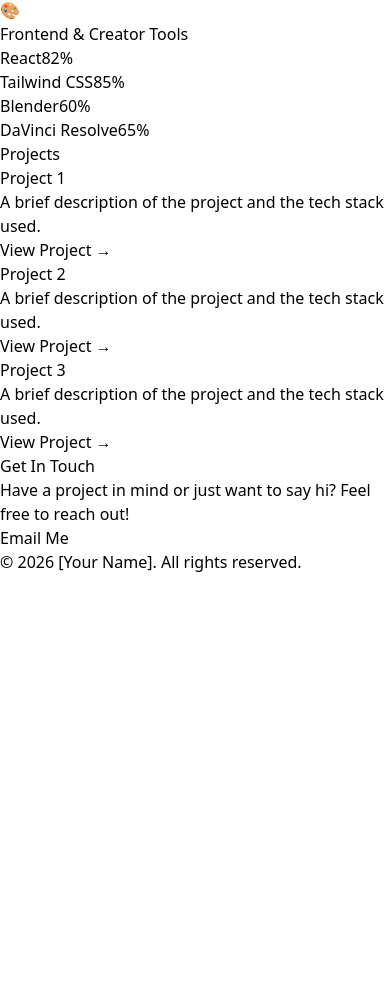
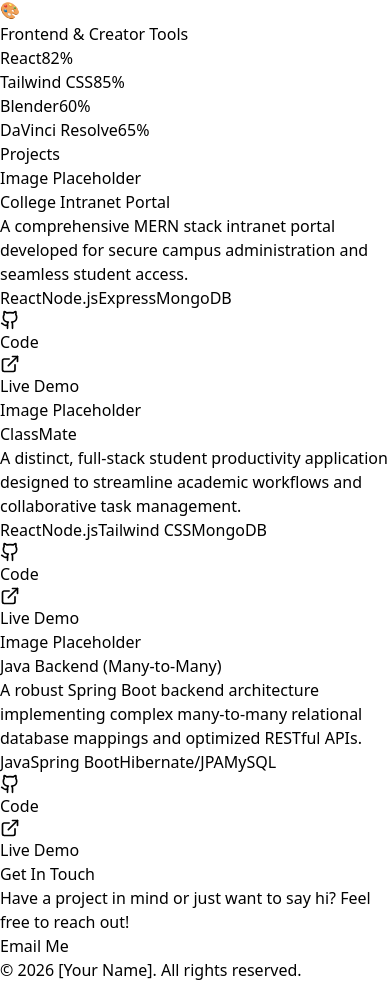
Before and after one commit to ganesh714/venkat-dev-portfolio, a React (Vite) app: page / in a window 390 px wide. Shown: the part 1256-2238 px from the top of the page. Before the commit the page ends 1830 px from the top, so only its background shows below. Built offline with nearby package versions, Linux system fonts and the light colour scheme.

Commit message:
Build Projects component with responsive grid, glassmorphism cards, and tech badges

```diff
--- a/src/components/Projects.jsx
+++ b/src/components/Projects.jsx
@@ -1,13 +1,94 @@
+import React from 'react';
+
+const projects = [
+  {
+    title: 'College Intranet Portal',
+    description: 'A comprehensive MERN stack intranet portal developed for secure campus administration and seamless student access.',
+    techStack: ['React', 'Node.js', 'Express', 'MongoDB'],
+    github: '#',
+    demo: '#'
+  },
+  {
+    title: 'ClassMate',
+    description: 'A distinct, full-stack student productivity application designed to streamline academic workflows and collaborative task management.',
+    techStack: ['React', 'Node.js', 'Tailwind CSS', 'MongoDB'],
+    github: '#',
+    demo: '#'
+  },
+  {
+    title: 'Java Backend (Many-to-Many)',
+    description: 'A robust Spring Boot backend architecture implementing complex many-to-many relational database mappings and optimized RESTful APIs.',
+    techStack: ['Java', 'Spring Boot', 'Hibernate/JPA', 'MySQL'],
+    github: '#',
+    demo: '#'
+  }
+];
+
 const Projects = () => {
   return (
-    <section className="py-20 container mx-auto px-4">
-      <h2 className="text-3xl font-bold mb-8">Projects</h2>
-      <div className="grid grid-cols-1 md:grid-cols-2 lg:grid-cols-3 gap-8">
-        {[1, 2, 3].map((id) => (
-          <div key={id} className="p-6 bg-slate-800 rounded-xl border border-slate-700">
-            <h3 className="text-xl font-bold mb-2">Project {id}</h3>
-            <p className="text-slate-400 mb-4">A brief description of the project and the tech stack used.</p>
-            <a href="#" className="text-blue-400 hover:underline">View Project →</a>
+    <section id="projects" className="py-20 bg-slate-900 container mx-auto px-4">
+      <h2 className="text-3xl font-bold mb-12 text-white text-center">Projects</h2>
+
+      <div className="grid grid-cols-1 sm:grid-cols-2 lg:grid-cols-3 gap-8 max-w-7xl mx-auto">
+        {projects.map((project, index) => (
+          <div
+            key={index}
+            className="group bg-slate-800/50 rounded-xl overflow-hidden border border-slate-700/50 transition-all duration-300 hover:scale-105 hover:border-blue-500/50 hover:shadow-[0_0_20px_rgba(59,130,246,0.2)] flex flex-col"
+          >
+            {/* Image Placeholder */}
+            <div className="w-full aspect-video bg-slate-700 flex items-center justify-center">
+              <span className="text-slate-500 font-medium">Image Placeholder</span>
+            </div>
+
+            <div className="p-6 flex flex-col flex-grow">
+              <h3 className="text-xl font-bold text-white mb-3 group-hover:text-blue-400 transition-colors">
+                {project.title}
+              </h3>
+
+              <p className="text-slate-400 text-sm leading-relaxed mb-6 flex-grow line-clamp-3">
+                {project.description}
+              </p>
+
+              {/* Tech Stack Badges */}
+              <div className="flex flex-wrap gap-2 mb-6">
+                {project.techStack.map((tech, i) => (
+                  <span
+                    key={i}
+                    className="px-2.5 py-1 bg-slate-900 text-slate-300 text-xs font-medium rounded-full border border-slate-700"
+                  >
+                    {tech}
+                  </span>
+                ))}
+              </div>
+
+              {/* Links */}
+              <div className="flex items-center gap-4 mt-auto pt-4 border-t border-slate-700/50">
+                <a
+                  href={project.github}
+                  className="flex items-center gap-2 text-sm text-slate-400 hover:text-white transition-colors"
+                  aria-label={`GitHub repository for ${project.title}`}
+                >
+                  <svg xmlns="http://www.w3.org/2000/svg" width="20" height="20" viewBox="0 0 24 24" fill="none" stroke="currentColor" strokeWidth="2" strokeLinecap="round" strokeLinejoin="round">
+                    <path d="M15 22v-4a4.8 4.8 0 0 0-1-3.5c3 0 6-2 6-5.5.08-1.25-.27-2.48-1-3.5.28-1.15.28-2.35 0-3.5 0 0-1 0-3 1.5-2.64-.5-5.36-.5-8 0C6 2 5 2 5 2c-.3 1.15-.3 2.35 0 3.5A5.403 5.403 0 0 0 4 9c0 3.5 3 5.5 6 5.5-.39.49-.68 1.05-.85 1.65-.17.6-.22 1.23-.15 1.85v4"/>
+                    <path d="M9 18c-4.51 2-5-2-7-2"/>
+                  </svg>
+                  <span>Code</span>
+                </a>
+
+                <a
+                  href={project.demo}
+                  className="flex items-center gap-2 text-sm text-blue-400 hover:text-blue-300 transition-colors ml-auto"
+                  aria-label={`Live demo for ${project.title}`}
+                >
+                  <svg xmlns="http://www.w3.org/2000/svg" width="20" height="20" viewBox="0 0 24 24" fill="none" stroke="currentColor" strokeWidth="2" strokeLinecap="round" strokeLinejoin="round">
+                    <path d="M18 13v6a2 2 0 0 1-2 2H5a2 2 0 0 1-2-2V8a2 2 0 0 1 2-2h6"/>
+                    <polyline points="15 3 21 3 21 9"/>
+                    <line x1="10" y1="14" x2="21" y2="3"/>
+                  </svg>
+                  <span>Live Demo</span>
+                </a>
+              </div>
+            </div>
           </div>
         ))}
       </div>
```
